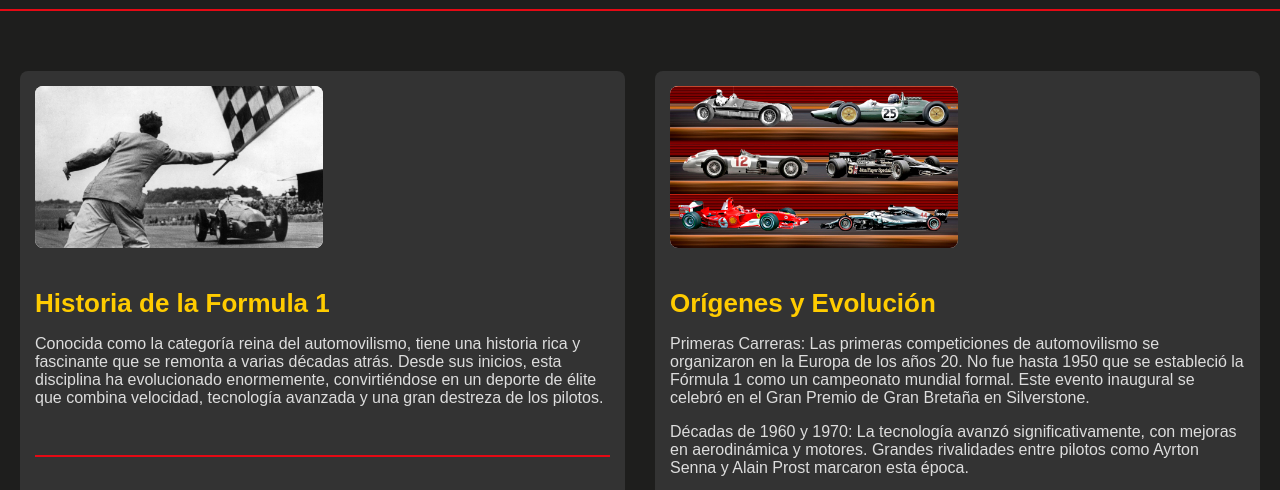
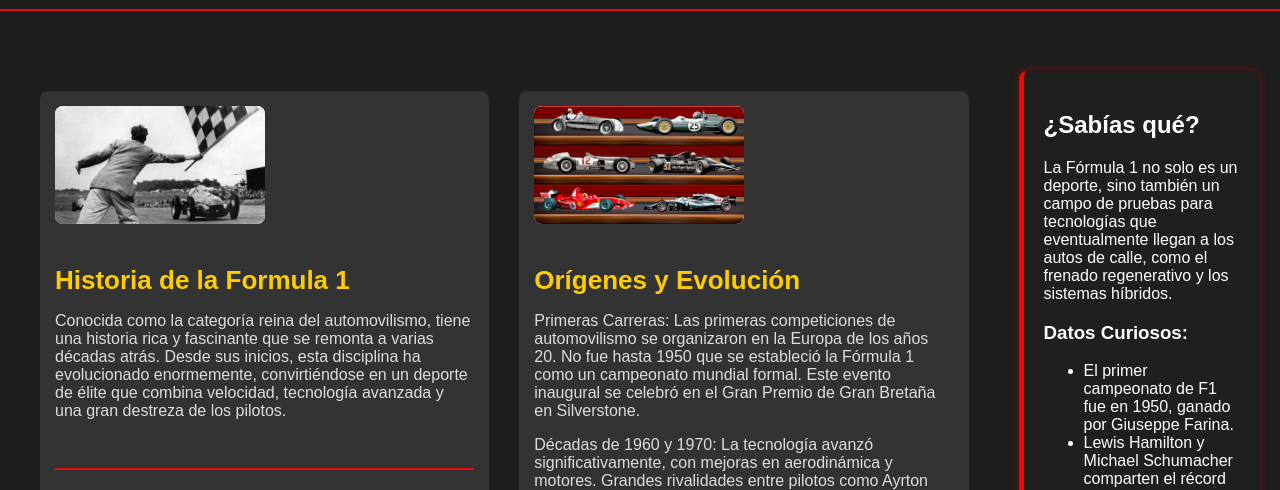
Before and after one commit to Anderson092205/formula1-catedra, a plain HTML site: page Index.html in a window 1280 px wide. Shown: the part 222-712 px from the top of the page. Drawn offline with Linux system fonts and the light colour scheme.

Commit message:
agregando estilos de aside

```diff
--- a/CSS/Index.css
+++ b/CSS/Index.css
@@ -166,3 +166,25 @@ footer{
   .social-icons img:hover {
     transform: scale(1.2);
   }
+
+  /* Contenedor principal que incluye artículos y aside */
+.contenido-principal {
+    display: flex;
+    flex-direction: row;
+    justify-content: space-between;
+    align-items: flex-start;
+    padding: 20px;
+    gap: 30px;
+}
+
+/* Estilos para el aside */
+.contenido-principal aside {
+    background-color: #1f1f1f;
+    color: #fff;
+    padding: 20px;
+    max-width: 300px;
+    border-left: 5px solid red;
+    border-radius: 8px;
+    box-shadow: 0 0 10px rgba(255, 0, 0, 0.3);
+    font-family: Arial, sans-serif;
+}
```
